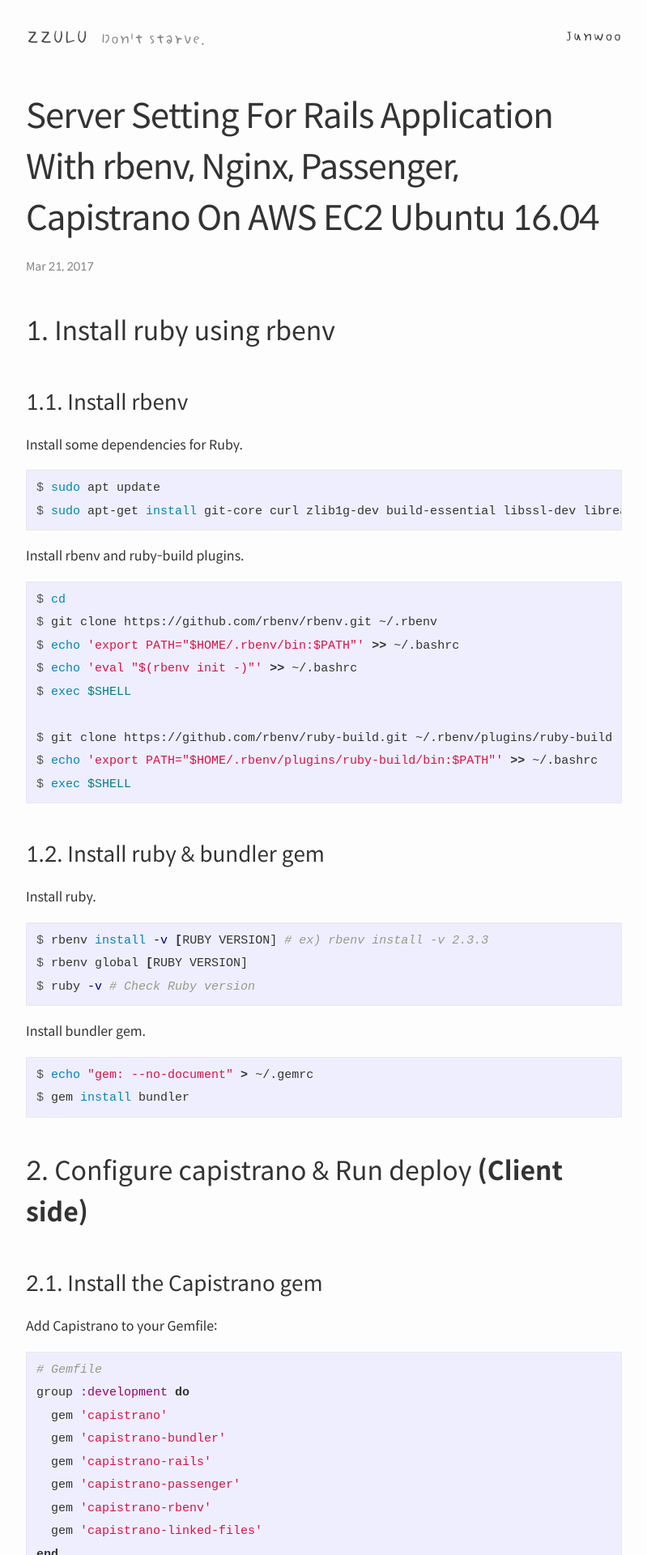
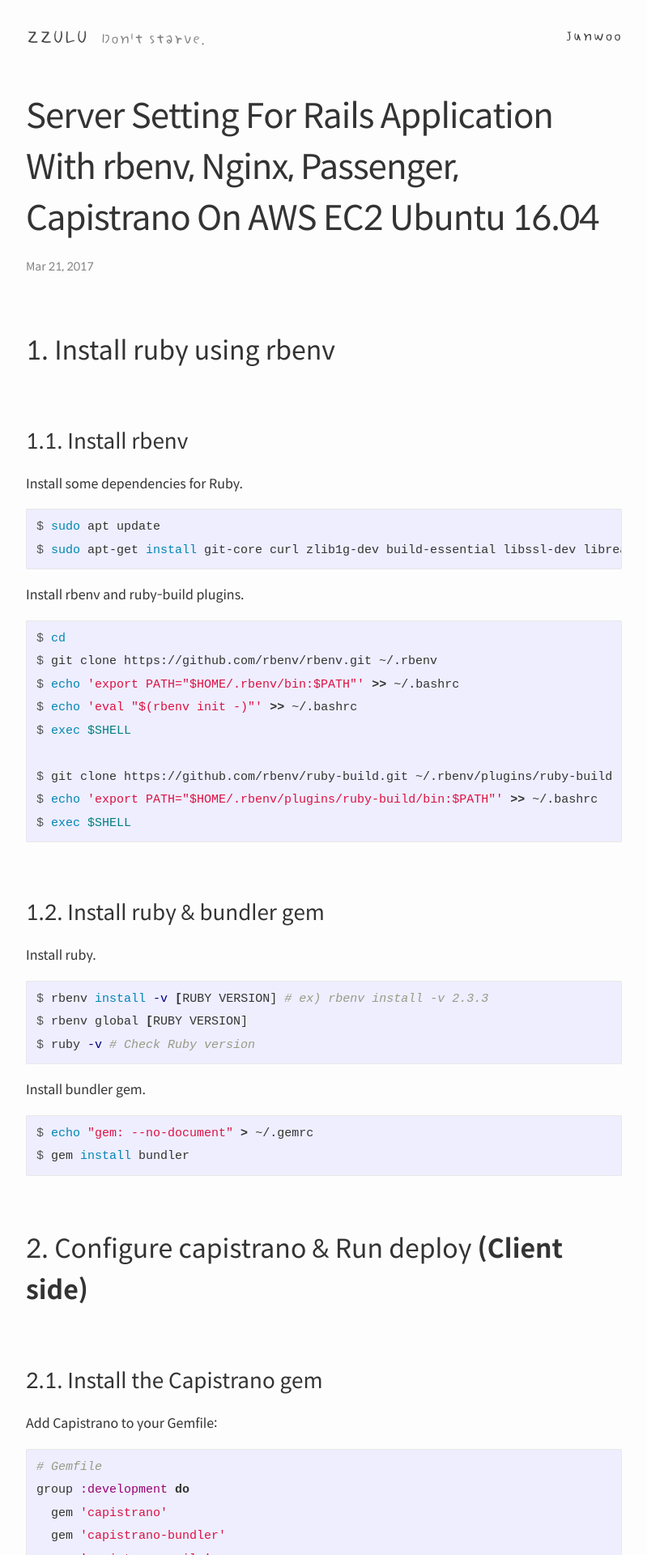
Before and after one commit to capollux/blog, a Jekyll site: the page built from _posts/2017-03-21-Server-Setting-For-Rails-Application-With-rbenv-Nginx-Passenger-Capistrano-On-AWS-EC2-Ubuntu-16.04.md, in a window 1280 px wide. Shown: the top 1920 px of the page at 81% size, without its empty margins (240-1039 px from the left). Built offline with Jekyll 4.4.1, drawn with Linux system fonts in a browser that asks for light colours; some web fonts are replaced; comment, search, counter and statistics services are not loaded.

Commit message:
Fix margin of header tag

```diff
--- a/_sass/minima-extensions/_layout.scss
+++ b/_sass/minima-extensions/_layout.scss
@@ -306,7 +306,7 @@
   }
 
   h2, h3, h4 {
-    margin-top: $spacing-unit * 1.25;
+    margin-top: $spacing-unit * 2;
   }
 }
 
```
